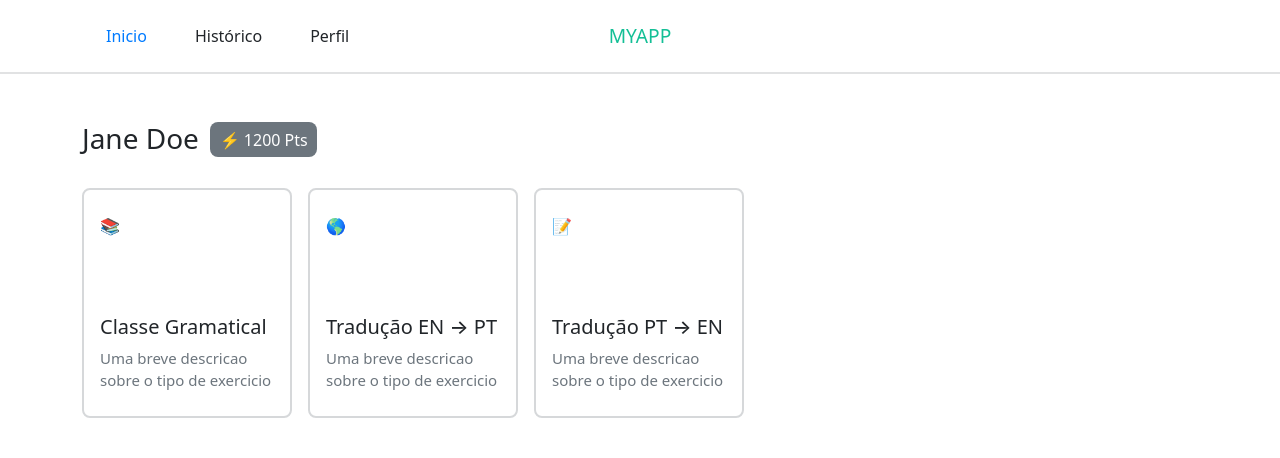
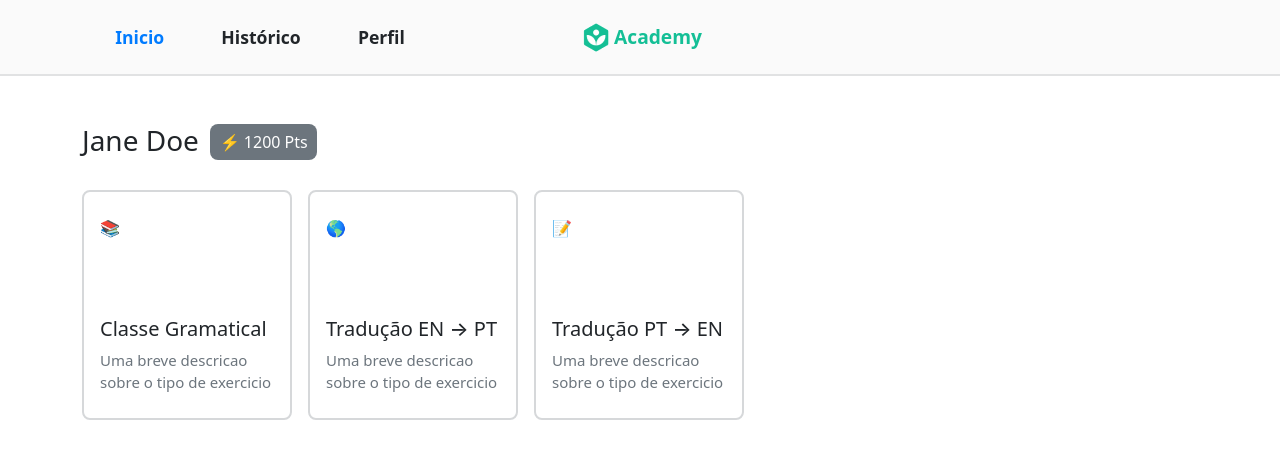
Before and after one commit to gabrielsarubo/myapp, a React (Create React App) app: page /student in a window 1280 px wide. Shown: the top 458 px of the page. Built offline with nearby package versions, Linux system fonts and the light colour scheme.

Commit message:
update Header styles

```diff
--- a/src/components/Header/index.css
+++ b/src/components/Header/index.css
@@ -1,5 +1,6 @@
 .Header {
   border-bottom: 2px solid #E1E2E3;
+  background-color: rgb(250, 250, 250);
 }
 
 .Header nav {
@@ -20,7 +21,8 @@
 .Header nav ul li a {
   display: block;
   padding: 1.5rem;
-  font-weight: 500;
+  font-size: 1.1rem;
+  font-weight: 600;
   color: inherit;
   text-decoration: none;
 }
@@ -29,15 +31,18 @@
   color: #007BFF;
 }
 
-.Header nav > .logo {
+.Header nav > .logo__container {
   position: absolute;
   top: 50%;
   left: 50%;
   transform: translate(-50%, -50%);
+  display: flex;
+  align-items: center;
+  background-color: rgb(250, 250, 250);
 }
 
-.Header nav > .logo > span {
+.Header nav > .logo__container .logo__title {
   color: #14BF96;
-  font-weight: 500;
+  font-weight: 700;
   font-size: 1.2rem;
 }
--- a/src/components/Header/index.js
+++ b/src/components/Header/index.js
@@ -1,6 +1,7 @@
 import { Link } from 'react-router-dom'
 
 import './index.css'
+import Logo from '../../assets/app-logo.png'
 
 const Header = () => {
   return (
@@ -8,12 +9,13 @@ const Header = () => {
       <div className="container">
         <nav>
           <ul>
-            <li><Link to='/student' className='active'>Inicio</Link></li>
-            <li><Link to='/student/history' className=''>Histórico</Link></li>
-            <li><Link to='/student/profile' className=''>Perfil</Link></li>
+            <li><Link to='/student' className='active'><i className="bi-bi bi-house-door"></i>&nbsp;&nbsp;Inicio</Link></li>
+            <li><Link to='/student/history' className=''><i className="bi bi-file-earmark-ruled"></i>&nbsp;&nbsp;Histórico</Link></li>
+            <li><Link to='/student/profile' className=''><i className="bi bi-person-badge"></i>&nbsp;&nbsp;Perfil</Link></li>
           </ul>
-          <div className="logo">
-            <span>MYAPP</span>
+          <div className="logo__container">
+            <img src={Logo} alt="" />
+            <span className='logo__title'>Academy</span>
           </div>
         </nav>
       </div>
```
Also changed, not shown: src/assets/app-logo.png.
